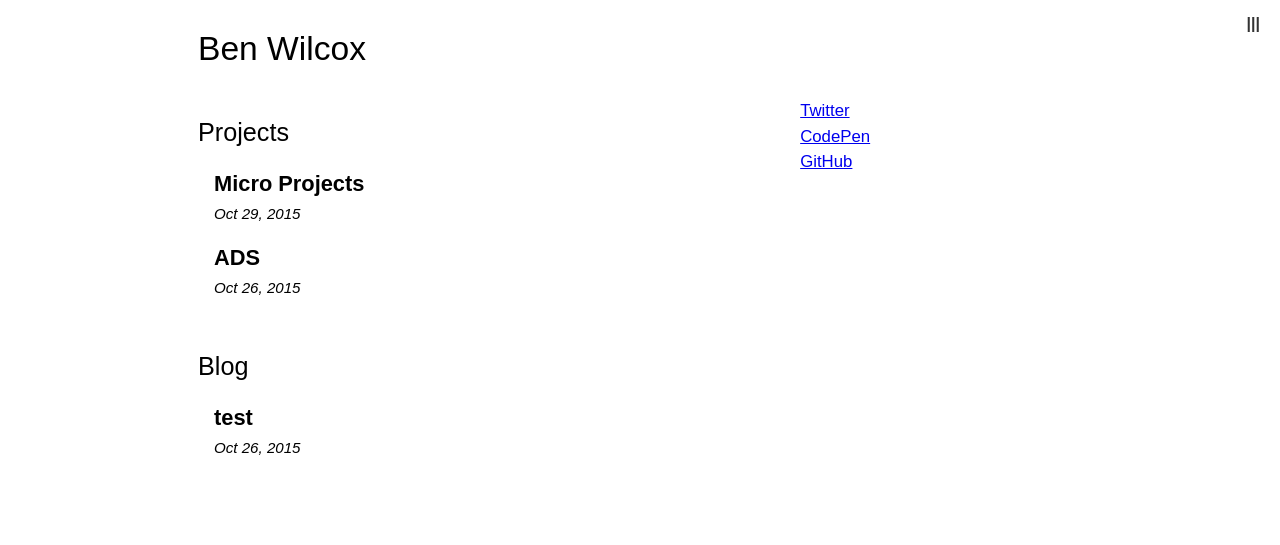
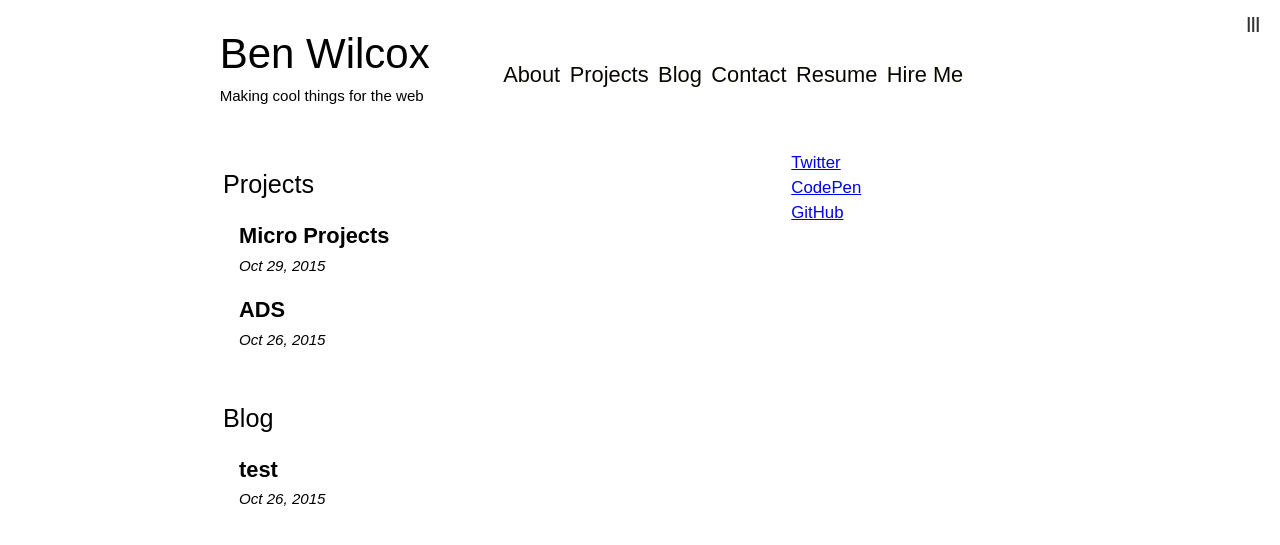
Before and after one commit to recanti/PortfolioV4, a Jekyll site: the page built from index.html, in a window 1280 px wide. Shown: the top 545 px of the page. Built offline with Jekyll 4.4.1, drawn with Linux system fonts in a browser that asks for light colours.

Commit message:
Header
Styled the Header to include links to different sections of the site and
make it more responsive.

```diff
--- a/_includes/header.html
+++ b/_includes/header.html
@@ -1,3 +1,16 @@
 <header class="header">
-  Ben Wilcox
+	<div class="header_content">
+		<div class="header_titlegroup">
+	  		<h1 class="header_title">Ben Wilcox</h1>
+	  		<h2 class="header_subtitle">Making cool things for the web</h2>
+	  	</div>
+		<ul class="header_navlist">
+		  	<li class="header_navitem"><a href="">About</a></li>
+		  	<li class="header_navitem"><a href="">Projects</a></li>
+		  	<li class="header_navitem"><a href="">Blog</a></li>
+		  	<li class="header_navitem"><a href="">Contact</a></li>
+		  	<li class="header_navitem"><a href="">Resume</a></li>
+		  	<li class="header_navitem"><a href="">Hire Me</a></li>
+		</ul>
+	</div>
 </header>
--- a/_sass/base/_grid.scss
+++ b/_sass/base/_grid.scss
@@ -1,6 +1,6 @@
 // Define the grid for the site using Susy
 $susy: (
-  container: 900px,
+  container: 850px,
   columns: 12,
   global-box-sizing: border-box,
   gutter-position: after,
--- a/_sass/base/_typography.scss
+++ b/_sass/base/_typography.scss
@@ -3,7 +3,7 @@ $base-font-family: Arial, sans-serif;
 $header-font-family: "Ubuntu", Arial, sans-serif;
 
 $base-font-size: 1.05rem;
-$header-font-size: $base-font-size * 2;
+$header-font-size: $base-font-size * 2.5;
 $subheader-font-size: $base-font-size * 1.5;
 $blog-font-size: $base-font-size * 1.3;
 $small-font-size: $base-font-size * 0.9;
--- a/_sass/components/_header.scss
+++ b/_sass/components/_header.scss
@@ -4,11 +4,97 @@
 // _title 		- the title of the site
 // _subtitle 	- a subtitle for the site
 // _navlist		- navigation to different pages on the site
-// _navitem		- a navigation item in the navlist.
+// _navitem		- a navigation item in the navlist. It contains an anchor tag
+// 				  which links to the specified page.
 .header {
+
+	$content-height: 75px;
+
 	@include span(12);
+	min-height: 150px;
+	display: flex;
+	align-items: center;
 
-	padding: 1.5rem 0.5rem 1.5rem 0.5rem;
-	font-family: $header-font-family;
-	@include font-sizing($header-font-size);
+	&_content {
+		@include span(12);
+		vertical-align: middle;
+		position: relative;
+
+		// @media (max-width: 768px) {
+		// 	text-align: center;
+		// }
+		//min-height: $content-height;
+	}
+
+	&_titlegroup {
+		@include span(4);
+		@media (max-width: 768px) {
+			@include span(12);
+		}
+		//position: absolute;
+		//bottom: 0;
+	}
+	&_title {
+		font-family: $header-font-family;
+		padding-left: gutter();
+		@include font-sizing($header-font-size);
+	}
+	&_subtitle {
+		padding-left: gutter();
+		font-family: $base-font-family;
+		@include font-sizing($small-font-size);
+	}
+	&_navlist {
+		@include span(8 last);
+		margin: 1rem 0 1rem 0;
+		//text-align: right;
+		// position: absolute;
+		// bottom: 0;
+		// right: 0;
+		display: flex;
+
+		@media (max-width: 768px) {
+			@include span(12);
+			text-align: center;
+			justify-content: center;
+			//margin: 0 auto;
+		}
+
+	}
+	&_navitem {
+		font-family: $header-font-family;
+		@include font-sizing($blog-font-size);
+		display: inline-block;
+		margin-right: gutter();
+		box-sizing: content-box;
+		a {
+			display: table-cell;
+			height: $content-height;
+			vertical-align: middle;
+			text-decoration: none;
+			color: colors(black);
+
+			border-bottom: 0;
+			color: colors(black);
+			@include on-hover(border-bottom);
+			&:hover {
+				border-bottom: 5px solid colors(green);
+				color: colors(green);
+			}
+			@media (max-width: 768px) {
+				//@include font-sizing($base-font-size);
+				text-align: center;
+			}
+		}
+
+		@media (max-width: 768px) {
+			@include font-sizing($base-font-size);
+			text-align: center;
+		}
+
+	}
 }
+
+// * {
+// 	outline: 1px solid black;
+// }
--- a/_sass/components/_post.scss
+++ b/_sass/components/_post.scss
@@ -15,7 +15,7 @@
 	border-left: 0;
 
 	&:hover {
-		border-left: 10px solid colors(doorhinge);
+		border-left: 10px solid colors(orange);
 	}
 	&_link {
 		color: black;
```
